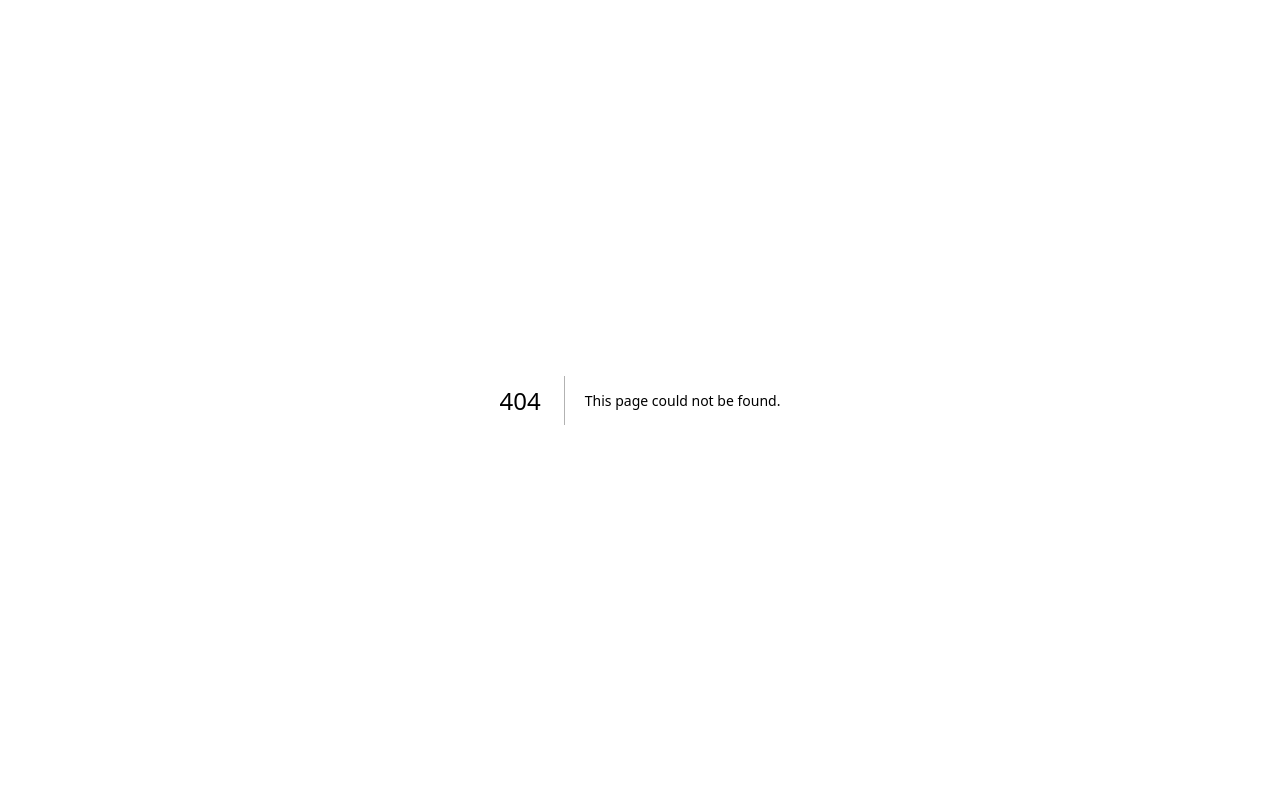
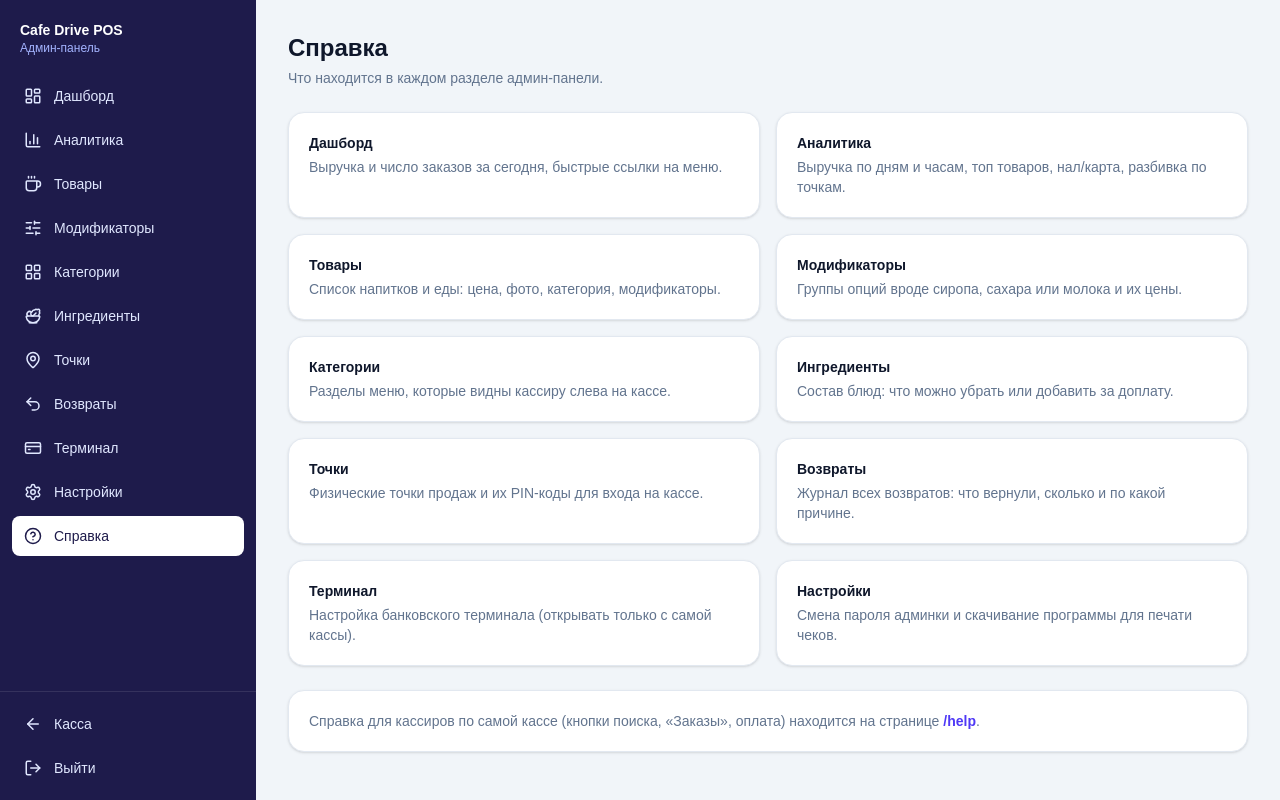
Before and after one commit to DanHaciaev/cafe-web, a Next.js app: page /admin/help in a window 1280 px wide. Before the commit this address had no page. Built offline with nearby package versions, Linux system fonts and the light colour scheme.

Commit message:
Add in-app help pages for the cassa and admin panel
A director/operator walkthrough shouldn't depend on an external doc —
/help explains the cassa's category-toggle button, the Заказы tabs,
and checkout; /admin/help lists what each admin section does. Linked
from both sidebars.

```diff
--- /dev/null
+++ b/src/app/admin/(dashboard)/help/page.tsx
@@ -0,0 +1,41 @@
+const SECTIONS = [
+  { name: "Дашборд", desc: "Выручка и число заказов за сегодня, быстрые ссылки на меню." },
+  { name: "Аналитика", desc: "Выручка по дням и часам, топ товаров, нал/карта, разбивка по точкам." },
+  { name: "Товары", desc: "Список напитков и еды: цена, фото, категория, модификаторы." },
+  { name: "Модификаторы", desc: "Группы опций вроде сиропа, сахара или молока и их цены." },
+  { name: "Категории", desc: "Разделы меню, которые видны кассиру слева на кассе." },
+  { name: "Ингредиенты", desc: "Состав блюд: что можно убрать или добавить за доплату." },
+  { name: "Точки", desc: "Физические точки продаж и их PIN-коды для входа на кассе." },
+  { name: "Возвраты", desc: "Журнал всех возвратов: что вернули, сколько и по какой причине." },
+  { name: "Терминал", desc: "Настройка банковского терминала (открывать только с самой кассы)." },
+  { name: "Настройки", desc: "Смена пароля админки и скачивание программы для печати чеков." },
+];
+
+export default function AdminHelpPage() {
+  return (
+    <div className="space-y-6">
+      <div>
+        <h1 className="text-2xl font-semibold text-slate-900">Справка</h1>
+        <p className="mt-1 text-sm text-slate-500">Что находится в каждом разделе админ-панели.</p>
+      </div>
+
+      <div className="grid gap-4 sm:grid-cols-2">
+        {SECTIONS.map((s) => (
+          <div key={s.name} className="rounded-2xl border border-slate-200 bg-white p-5 shadow-sm">
+            <h2 className="text-sm font-semibold text-slate-900">{s.name}</h2>
+            <p className="mt-1 text-sm text-slate-500">{s.desc}</p>
+          </div>
+        ))}
+      </div>
+
+      <div className="rounded-2xl border border-slate-200 bg-white p-5 text-sm text-slate-500 shadow-sm">
+        Справка для кассиров по самой кассе (кнопки поиска, «Заказы», оплата) находится на
+        странице{" "}
+        <a href="/help" className="font-semibold text-indigo-600 hover:text-indigo-700">
+          /help
+        </a>
+        .
+      </div>
+    </div>
+  );
+}
--- /dev/null
+++ b/src/app/help/page.tsx
@@ -0,0 +1,72 @@
+import Link from "next/link";
+import { ArrowLeft, Menu, ClipboardList, CreditCard } from "lucide-react";
+
+export const metadata = { title: "Справка — Cafe Drive POS" };
+
+export default function CassaHelpPage() {
+  return (
+    <div className="min-h-screen bg-slate-100">
+      <div className="bg-[#1e1b4b] px-6 py-8 text-white sm:px-10">
+        <div className="mx-auto max-w-3xl">
+          <Link
+            href="/"
+            className="mb-4 inline-flex items-center gap-1.5 text-sm font-medium text-indigo-200 hover:text-white"
+          >
+            <ArrowLeft size={15} />
+            Назад на кассу
+          </Link>
+          <h1 className="text-2xl font-semibold">Справка для кассира</h1>
+          <p className="mt-1 text-sm text-indigo-200">Короткая шпаргалка по экрану кассы.</p>
+        </div>
+      </div>
+
+      <div className="mx-auto max-w-3xl space-y-4 px-6 py-8 sm:px-10">
+        <div className="flex gap-4 rounded-2xl border border-slate-200 bg-white p-5 shadow-sm">
+          <div className="flex h-10 w-10 shrink-0 items-center justify-center rounded-xl bg-indigo-50 text-indigo-600">
+            <Menu size={18} />
+          </div>
+          <div>
+            <h2 className="text-sm font-semibold text-slate-900">Кнопка слева от поиска</h2>
+            <p className="mt-1 text-sm text-slate-500">
+              Сворачивает список категорий в узкую полоску с иконками и разворачивает обратно.
+              Освобождает место под товары на маленьком экране.
+            </p>
+          </div>
+        </div>
+
+        <div className="flex gap-4 rounded-2xl border border-slate-200 bg-white p-5 shadow-sm">
+          <div className="flex h-10 w-10 shrink-0 items-center justify-center rounded-xl bg-indigo-50 text-indigo-600">
+            <ClipboardList size={18} />
+          </div>
+          <div>
+            <h2 className="text-sm font-semibold text-slate-900">Кнопка «Заказы» сверху</h2>
+            <p className="mt-1 text-sm text-slate-500">
+              Вкладка «Открытые» — отложенные заказы, которые ещё не оплачены. Вкладка «Сегодня» —
+              уже оплаченные заказы, где можно оформить возврат конкретной позиции с указанием
+              причины.
+            </p>
+          </div>
+        </div>
+
+        <div className="flex gap-4 rounded-2xl border border-slate-200 bg-white p-5 shadow-sm">
+          <div className="flex h-10 w-10 shrink-0 items-center justify-center rounded-xl bg-indigo-50 text-indigo-600">
+            <CreditCard size={18} />
+          </div>
+          <div>
+            <h2 className="text-sm font-semibold text-slate-900">Кнопка «Оформить»</h2>
+            <p className="mt-1 text-sm text-slate-500">
+              Открывает оплату на весь экран: наличные — с калькулятором и расчётом сдачи, карта —
+              через банковский терминал (если подключён) или вручную.
+            </p>
+          </div>
+        </div>
+
+        <div className="rounded-2xl border border-slate-200 bg-white p-5 text-sm text-slate-500 shadow-sm">
+          Если у кафе несколько точек, при первом входе на этом устройстве нужно выбрать точку и
+          ввести её PIN — дальше устройство запоминает выбор. Сменить точку можно внизу списка
+          категорий.
+        </div>
+      </div>
+    </div>
+  );
+}
--- a/src/components/admin/AdminSidebar.tsx
+++ b/src/components/admin/AdminSidebar.tsx
@@ -16,6 +16,7 @@ import {
   LogOut,
   ArrowLeft,
   Undo2,
+  HelpCircle,
 } from "lucide-react";
 import { logout } from "@/app/admin/login/actions";
 
@@ -30,6 +31,7 @@ const NAV_ITEMS = [
   { href: "/admin/refunds", label: "Возвраты", icon: Undo2 },
   { href: "/admin/terminal", label: "Терминал", icon: CreditCard },
   { href: "/admin/settings", label: "Настройки", icon: Settings },
+  { href: "/admin/help", label: "Справка", icon: HelpCircle },
 ];
 
 export default function AdminSidebar() {
--- a/src/components/pos/Sidebar.tsx
+++ b/src/components/pos/Sidebar.tsx
@@ -1,7 +1,8 @@
 "use client";
 
 import { useState } from "react";
-import { Menu, MapPin } from "lucide-react";
+import Link from "next/link";
+import { Menu, MapPin, HelpCircle } from "lucide-react";
 import clsx from "clsx";
 import type { Category } from "@/lib/types";
 import { switchLocation } from "@/app/select-location/actions";
@@ -116,6 +117,20 @@ export default function Sidebar({
         </nav>
       )}
 
+      <div className={clsx("border-t border-white/10 p-3", collapsed && "flex justify-center")}>
+        <Link
+          href="/help"
+          title="Справка"
+          className={clsx(
+            "flex items-center gap-2.5 rounded-lg text-indigo-100 transition-colors hover:bg-white/10",
+            collapsed ? "h-11 w-11 justify-center" : "w-full px-3 py-2.5"
+          )}
+        >
+          <HelpCircle size={18} className="shrink-0" />
+          {!collapsed && <span className="text-sm font-semibold">Справка</span>}
+        </Link>
+      </div>
+
       {activeLocation && (
         <div className={clsx("border-t border-white/10 p-3", collapsed && "flex justify-center")}>
           <form action={switchLocation}>
```
